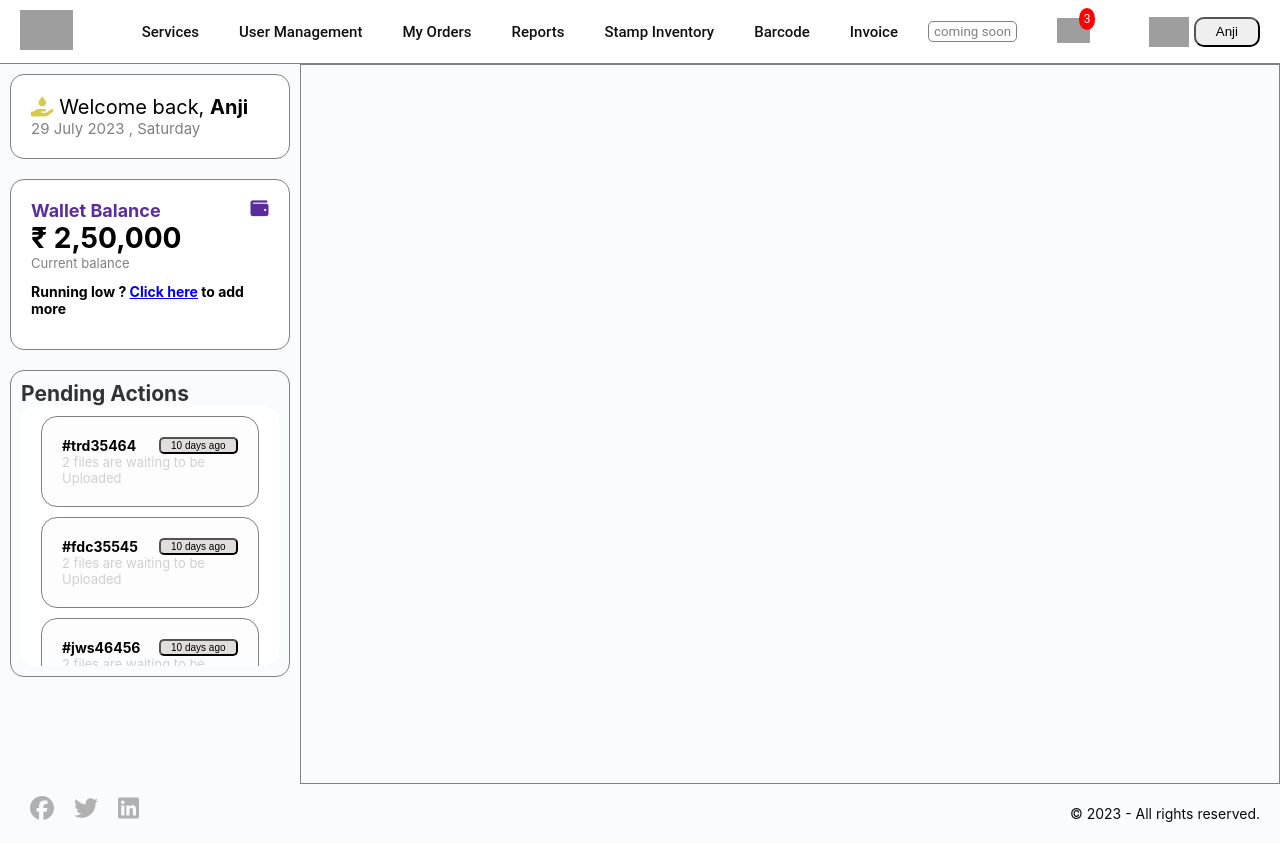
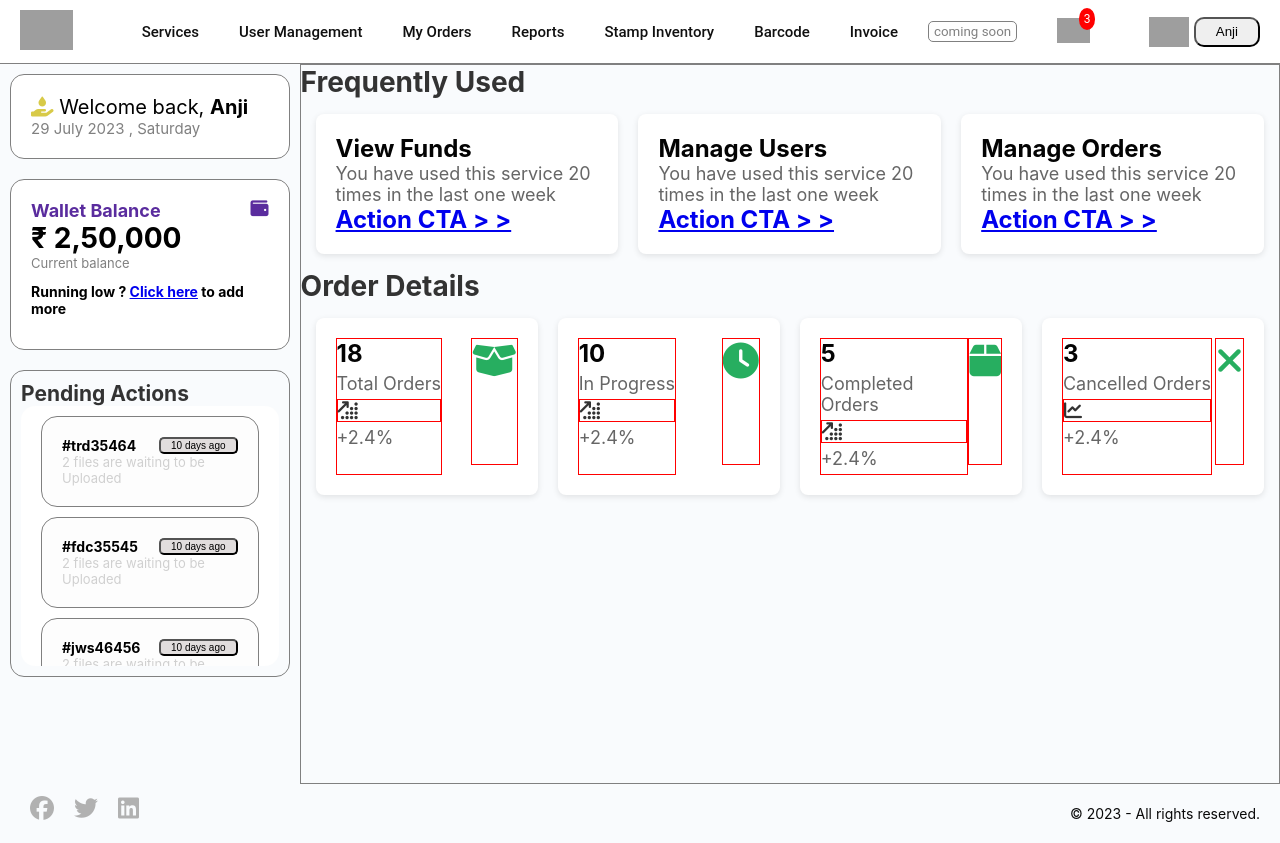
Before and after one commit to Anji515/Doqfy_App, an Angular app: page / in a window 1280 px wide. Built offline with nearby package versions, Linux system fonts and the light colour scheme; grey boxes are pictures that could not be loaded.

Commit message:
Right side component part inprogress

```diff
--- a/src/app/Components/Navbar/navbar.component.html
+++ b/src/app/Components/Navbar/navbar.component.html
@@ -1,6 +1,5 @@
 <nav class="navbar">
   <div class="logo">
-    <!-- Image logo -->
     <img
       src="https://doqfy.in/wp-content/uploads/2020/06/cropped-logo.png"
       alt="Logo"
--- /dev/null
+++ b/src/app/Components/Right-component/right-box.component.css
@@ -0,0 +1,73 @@
+.grid-container {
+    display: grid;
+    padding: 15px;
+    grid-template-columns: repeat(auto-fit, minmax(200px, 1fr));
+    gap: 20px;
+  }
+
+  .frequent{
+    background-color: #ffffff;
+    border-radius: 8px;
+    box-shadow: 0 2px 6px rgba(0, 0, 0, 0.1);
+    padding: 20px;
+    text-align: left;
+    font-size: 18px;
+  }
+
+  .orders {
+    display: flex;
+    grid-template-columns: repeat(auto-fit, minmax(200px, 1fr));
+    justify-content: space-between;
+    background-color: #ffffff;
+    border-radius: 8px;
+    box-shadow: 0 2px 6px rgba(0, 0, 0, 0.1);
+    padding: 20px;
+    text-align: center;
+    font-size: 18px;
+  }
+
+  .frequent h2,
+  .orders h2 {
+    margin-top: 0;
+    font-size: 24px;
+    color: #030303;
+  }
+
+  .frequent p,
+  .orders p {
+    color: #666666;
+  }
+
+  .orders .logo {
+    font-size: 36px;
+    margin-bottom: 10px;
+    color: #27ae60;
+  }
+
+  .orders .logo i {
+    display: inline-block;
+  }
+
+  .orders div{
+    border: 1px solid red;
+    text-align: left;
+  }
+
+  .orders p {
+    margin: 5px 0;
+  }
+
+  /* Add hover effect to grid items */
+  .frequent:hover,
+  .orders:hover {
+    transform: translateY(-5px);
+    transition: transform 0.3s ease;
+    cursor: pointer;
+  }
+
+  /* Add responsive styling */
+  @media screen and (max-width: 768px) {
+    .grid-container {
+      grid-template-columns: 1fr;
+    }
+  }
--- /dev/null
+++ b/src/app/Components/Right-component/right-box.component.html
@@ -0,0 +1,26 @@
+<div>
+    <h1>Frequently Used</h1>
+    <div class="grid-container">
+        <div class="frequent" *ngFor="let item of frequent">
+          <h2>{{ item.title }}</h2>
+          <p>{{ item.body }}</p>
+          <h2><a href="#">{{ item.link }} > ></a></h2>
+    </div>
+</div>
+
+<div>
+   <h1>Order Details</h1>
+   <div class="grid-container">
+       <div class="orders" *ngFor="let order of orders">
+        <div>
+            <h2>{{ order.count }}</h2>
+            <p>{{ order.status }}</p>
+            <div class="logoPer" [innerHTML]="order.logoPer"></div>
+            <p>{{ order.percentage }}</p>
+        </div>
+        <div class="logo" [innerHTML]="order.logo"></div>
+    </div>
+</div>
+</div>
+
+</div>
--- /dev/null
+++ b/src/app/Components/Right-component/right-box.component.ts
@@ -0,0 +1,60 @@
+import { Component } from '@angular/core';
+
+@Component({
+  selector: 'app-right-box',
+  templateUrl: './right-box.component.html',
+  styleUrls: ['./right-box.component.css']
+})
+export class RightComponent {
+
+  frequent = [
+    { title: 'View Funds', body: 'You have used this service 20 times in the last one week', link: 'Action CTA' },
+    { title: 'Manage Users', body: 'You have used this service 20 times in the last one week', link: 'Action CTA' },
+    { title: 'Manage Orders', body: 'You have used this service 20 times in the last one week', link: 'Action CTA' }
+  ];
+
+  orders=[
+    { count: 18, status: 'Total Orders',logoPer:'<i class="fa-solid fa-arrow-up-right-dots"></i>' , percentage: '+2.4%', logo:'<i class="fa-solid fa-box-open"></i>' },
+    { count: 10, status: 'In Progress', logoPer:'<i class="fa-solid fa-arrow-up-right-dots"></i>' , percentage: '+2.4%', logo:'<i class="fa-solid fa-clock"></i>' },
+    { count: 5, status: 'Completed Orders', logoPer:'<i class="fa-solid fa-arrow-up-right-dots"></i>' , percentage: '+2.4%', logo:'<i class="fa-solid fa-box"></i>' },
+    { count: 3, status: 'Cancelled Orders', logoPer:'<i class="fa-solid fa-chart-line"></i>' , percentage: '+2.4%', logo:'<i class="fa-solid fa-xmark"></i>' },
+  ]
+
+  statesOfIndia: string[] = [
+    'Andhra Pradesh',
+    'Arunachal Pradesh',
+    'Assam',
+    'Bihar',
+    'Chhattisgarh',
+    'Goa',
+    'Gujarat',
+    'Haryana',
+    'Himachal Pradesh',
+    'Jharkhand',
+    'Karnataka',
+    'Kerala',
+    'Madhya Pradesh',
+    'Maharashtra',
+    'Manipur',
+    'Meghalaya',
+    'Mizoram',
+    'Nagaland',
+    'Odisha',
+    'Punjab',
+    'Rajasthan',
+    'Sikkim',
+    'Tamil Nadu',
+    'Telangana',
+    'Tripura',
+    'Uttar Pradesh',
+    'Uttarakhand',
+    'West Bengal',
+    'Andaman and Nicobar Islands',
+    'Chandigarh',
+    'Dadra and Nagar Haveli and Daman and Diu',
+    'Lakshadweep',
+    'Delhi',
+    'Puducherry',
+  ];
+
+}
--- a/src/app/app.component.html
+++ b/src/app/app.component.html
@@ -305,10 +305,10 @@
 <app-navbar></app-navbar>
 <div class="main-container">
   <div class="left-container">
-   <app-left-box></app-left-box>
+  <app-left-box></app-left-box>
   </div>
   <div class="right-container">
-
+  <app-right-box></app-right-box>
   </div>
 </div>
 <router-outlet></router-outlet>
--- a/src/app/app.module.ts
+++ b/src/app/app.module.ts
@@ -6,13 +6,15 @@ import { NavbarComponent } from './Components/Navbar/navbar.component';
 import { FlexLayoutModule } from '@angular/flex-layout';
 import { FooterComponent } from './Components/Footer/footer.component';
 import { LeftComponent } from './Components/Left-component/left-box.component';
+import { RightComponent } from './Components/Right-component/right-box.component';
 
 @NgModule({
   declarations: [
     AppComponent,
     NavbarComponent,
     FooterComponent,
-    LeftComponent
+    LeftComponent,
+    RightComponent
   ],
   imports: [
     BrowserModule,
```
